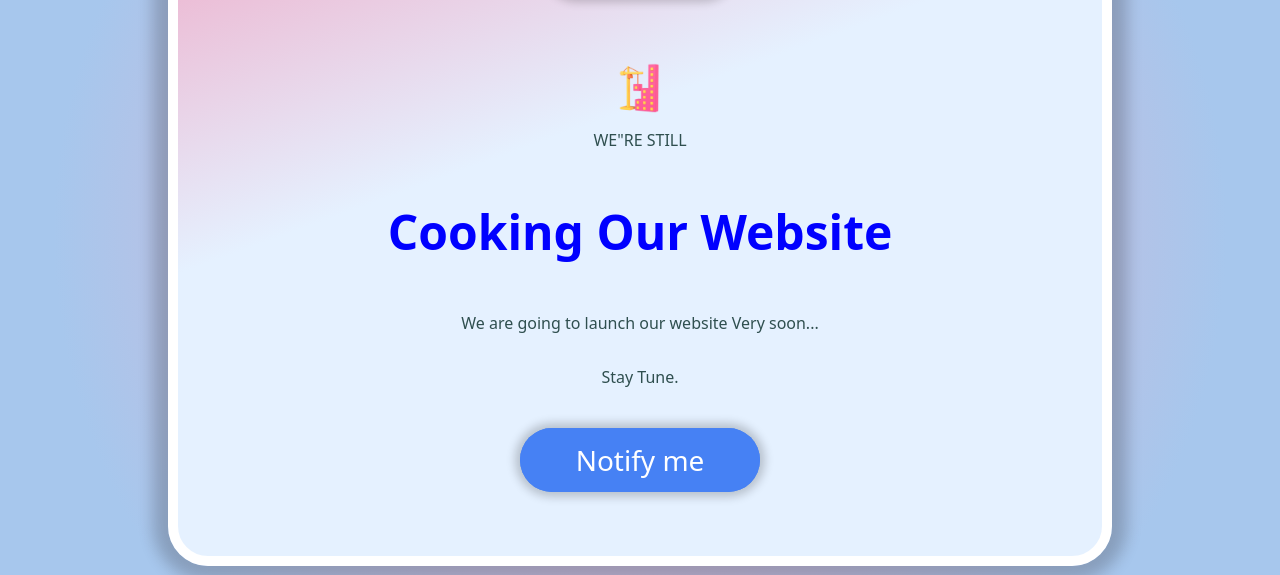
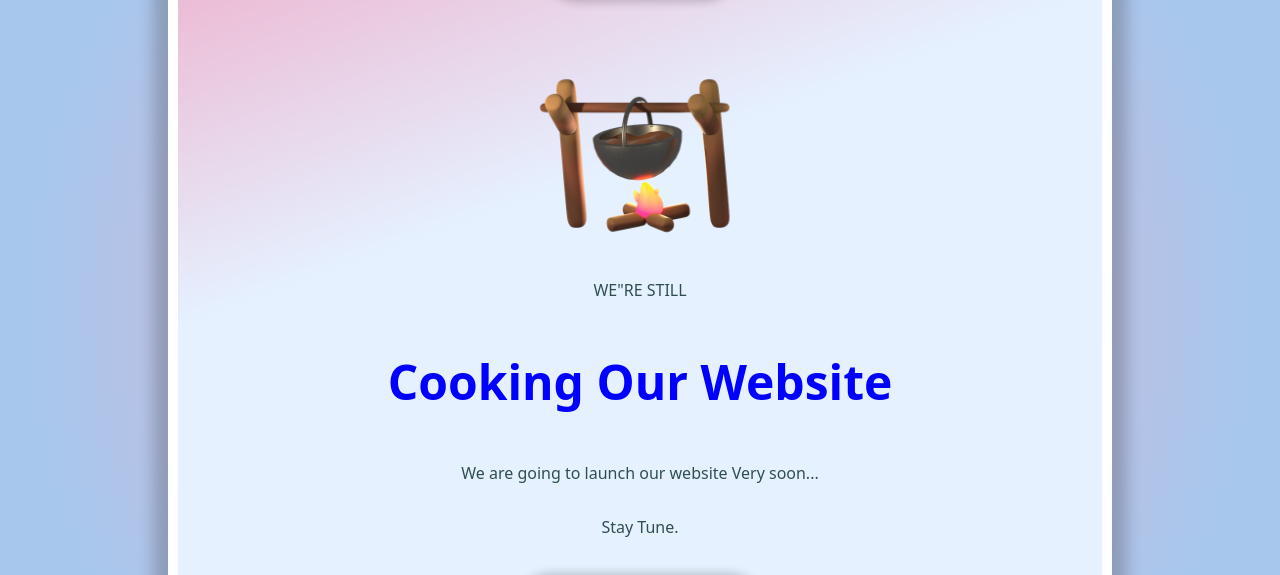
Before and after one commit to tamjidzihan/wreefvisuals, a plain HTML site: page index.html in a window 1280 px wide. Shown: the part 179-754 px from the top of the page. Drawn offline with Linux system fonts and the light colour scheme.

Commit message:
added new image

```diff
--- a/index.html
+++ b/index.html
@@ -20,7 +20,7 @@
             </span>
         </div>
         <div class="hero">
-            <img src="media/image/Construction-128x128.png" alt="">
+            <img src="media/image/cooking-450x450.webp" alt="">
             <p>WE"RE STILL</p>
             <h1>Cooking Our Website</h1>
             <p>We are going to launch our website Very soon...</p>
--- a/style/main.css
+++ b/style/main.css
@@ -42,7 +42,7 @@ body{
 }
 
 .hero{
-    padding-top: 120px;
+    padding-top: 100px;
     display: flex;
     flex-direction: column;
     justify-content: end;
@@ -50,8 +50,8 @@ body{
 }
 
 .hero img{
-    width: 50px;
-    height: 50px;
+    width: 220px;
+    height: 220px;
 }
 
 .hero h1{
```
Also changed, not shown: media/image/Construction-128x128.png (deleted), media/image/cooking-450x450.webp (added), media/image/endless-constellation.svg (deleted).
